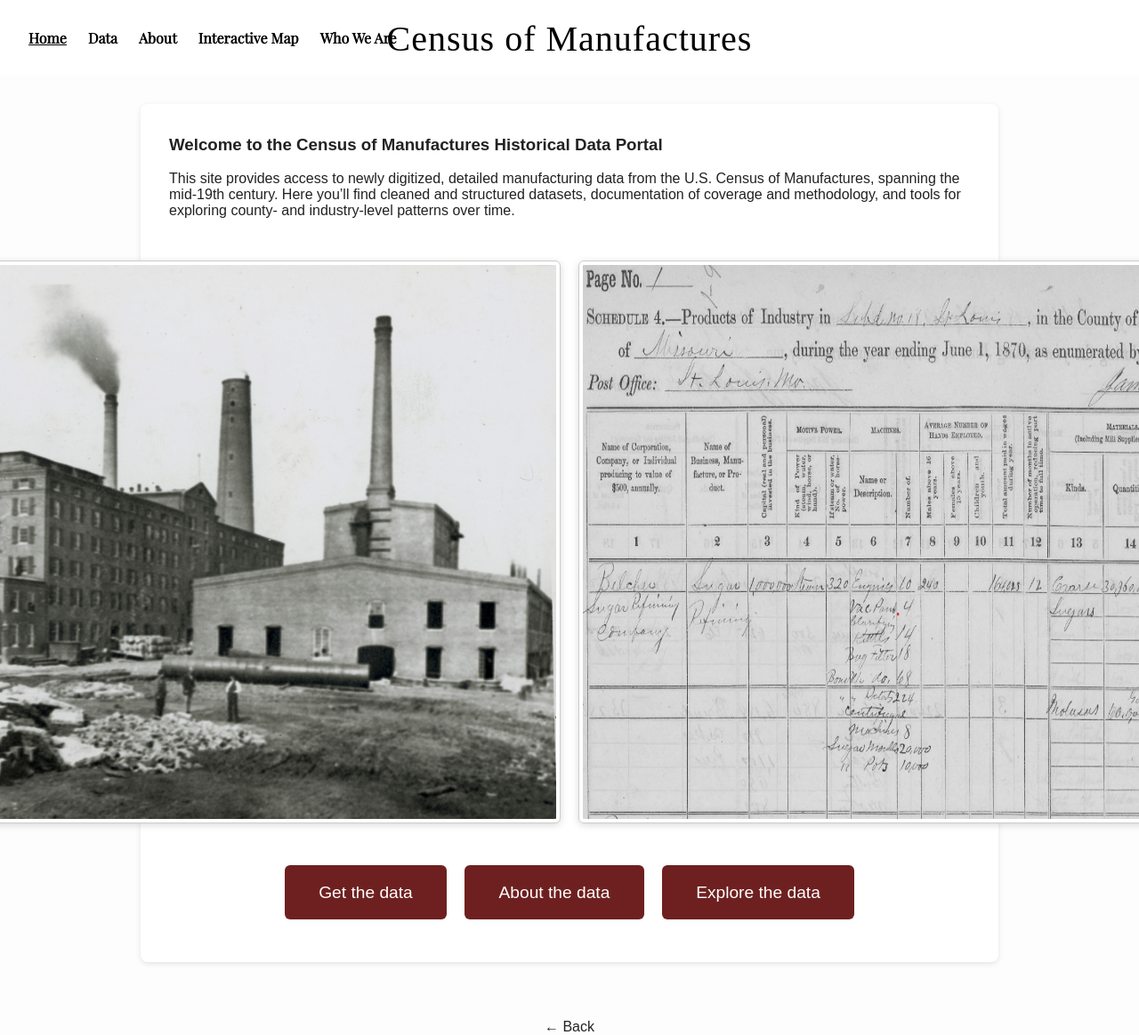
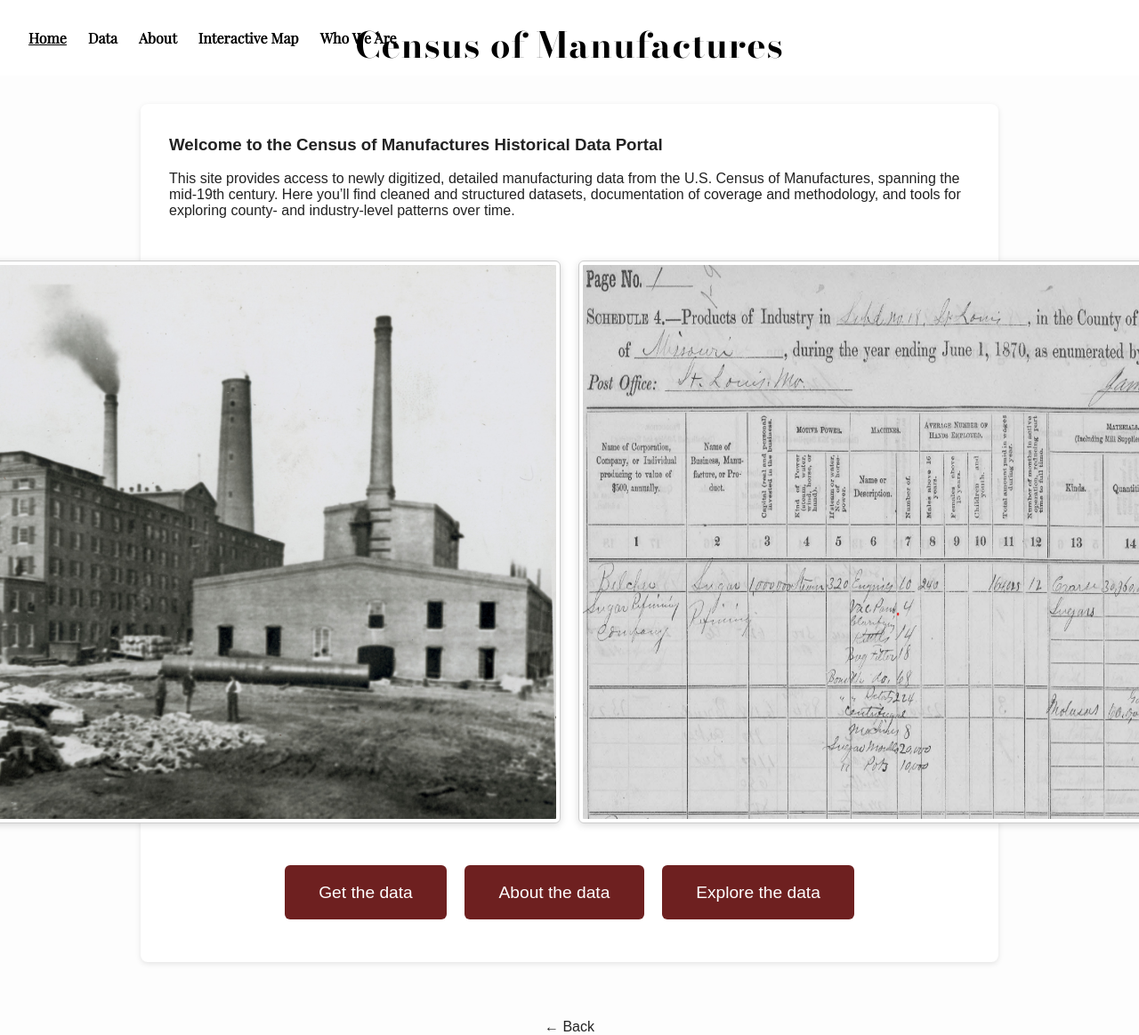
Before and after one commit to allen-otterstrom/CMF_data, a Jekyll site: the page built from index.md, in a window 1280 px wide. Shown: the whole page at 89% size. Built offline with Jekyll 4.4.1, drawn with Linux system fonts in a browser that asks for light colours.

Commit message:
Update header.html

```diff
--- a/_includes/header.html
+++ b/_includes/header.html
@@ -51,7 +51,7 @@ header {
   left: 50%;
   transform: translateX(-50%);
   top: 20px;                  /* adjust vertical position */
-  font-family: 'Libre Bodoni', serif;  /* New Yorker-style font */
+  font-family: 'Bodoni Moda', serif;  /* New Yorker-style font */
   font-weight: 400;            /* normal weight */
   font-size: 2.5em;            /* bigger title if you like */
   letter-spacing: 1px;         /* add some spacing between letters */
```
